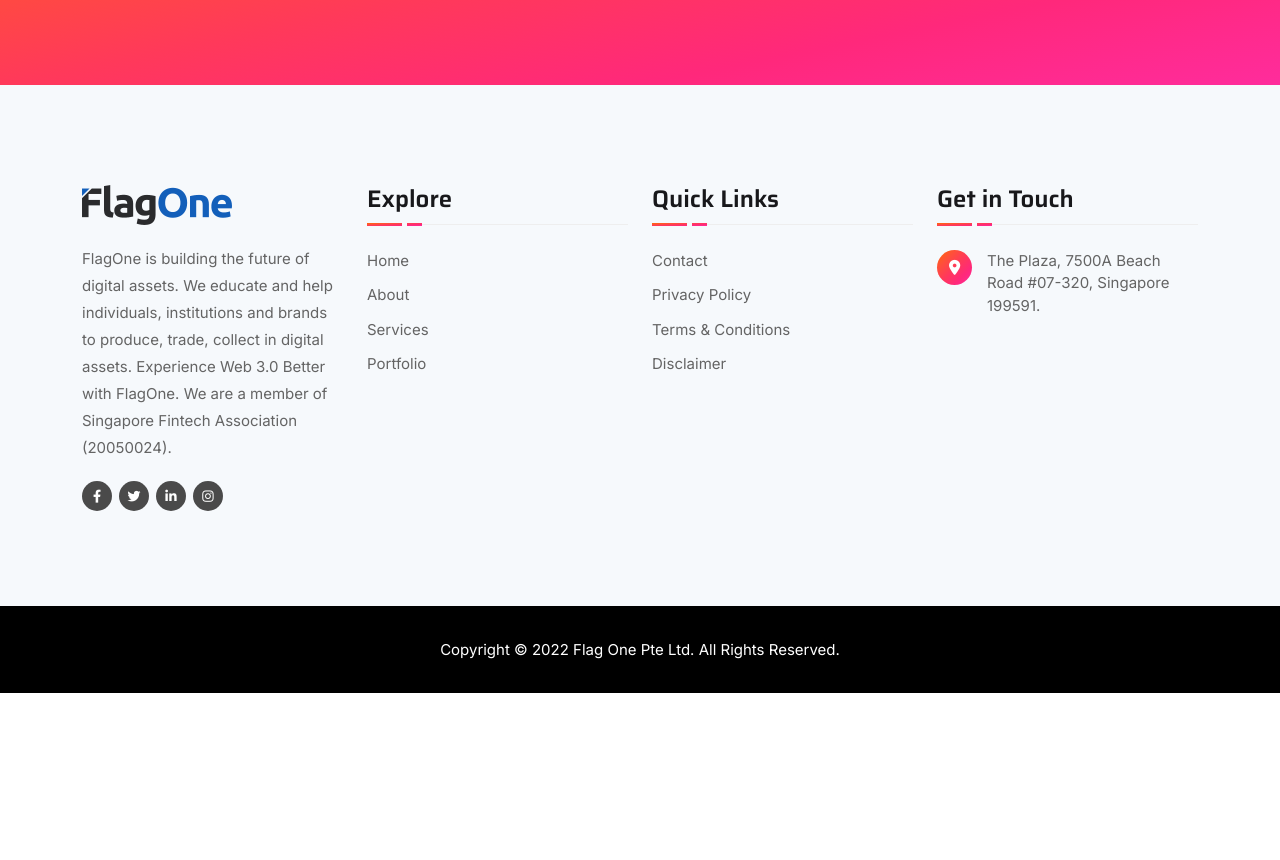
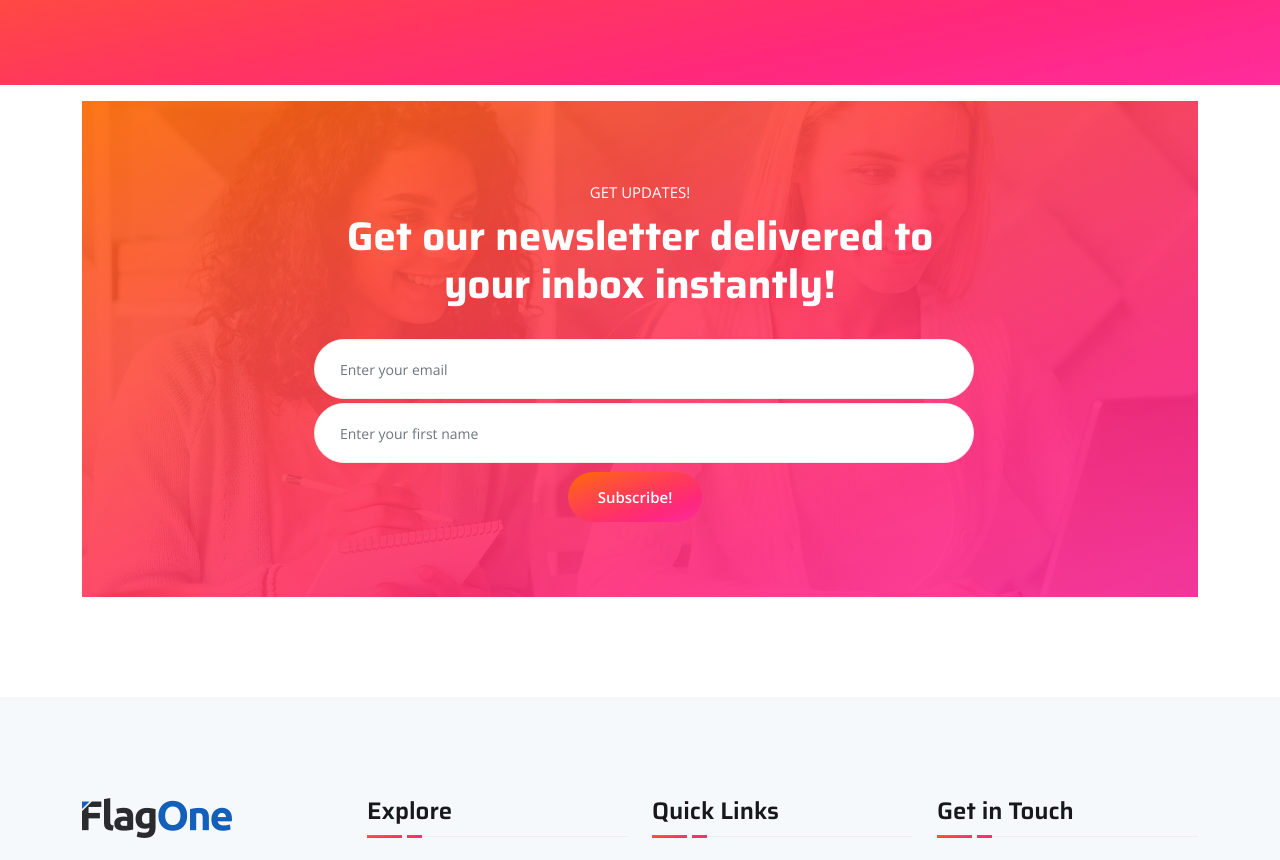
Before and after one commit to warrenseah/flagoneIo, a Next.js app: page / in a window 1280 px wide. Shown: the part 4815-5675 px from the top of the page. Before the commit the page ends 5508 px from the top, so only its background shows below. Built offline with nearby package versions, Linux system fonts and the light colour scheme.

Commit message:
add newsletter

```diff
--- a/pages/index.js
+++ b/pages/index.js
@@ -12,6 +12,7 @@ import LatestNewsSlider from "../components/Common/LatestNewsSlider";
 import CtaArea from "../components/Common/CtaArea";
 import Partner from "../components/Common/Partner";
 import Footer from "../components/Layouts/Footer";
+import Newsletter from "../components/Common/Newsletter";
 
 const Index = () => {
   return (
@@ -30,6 +31,10 @@ const Index = () => {
 
       <CtaArea />
 
+      <div className="pb-100 mt-3">
+        <Newsletter />
+      </div>
+
       <Footer />
     </>
   );
```
